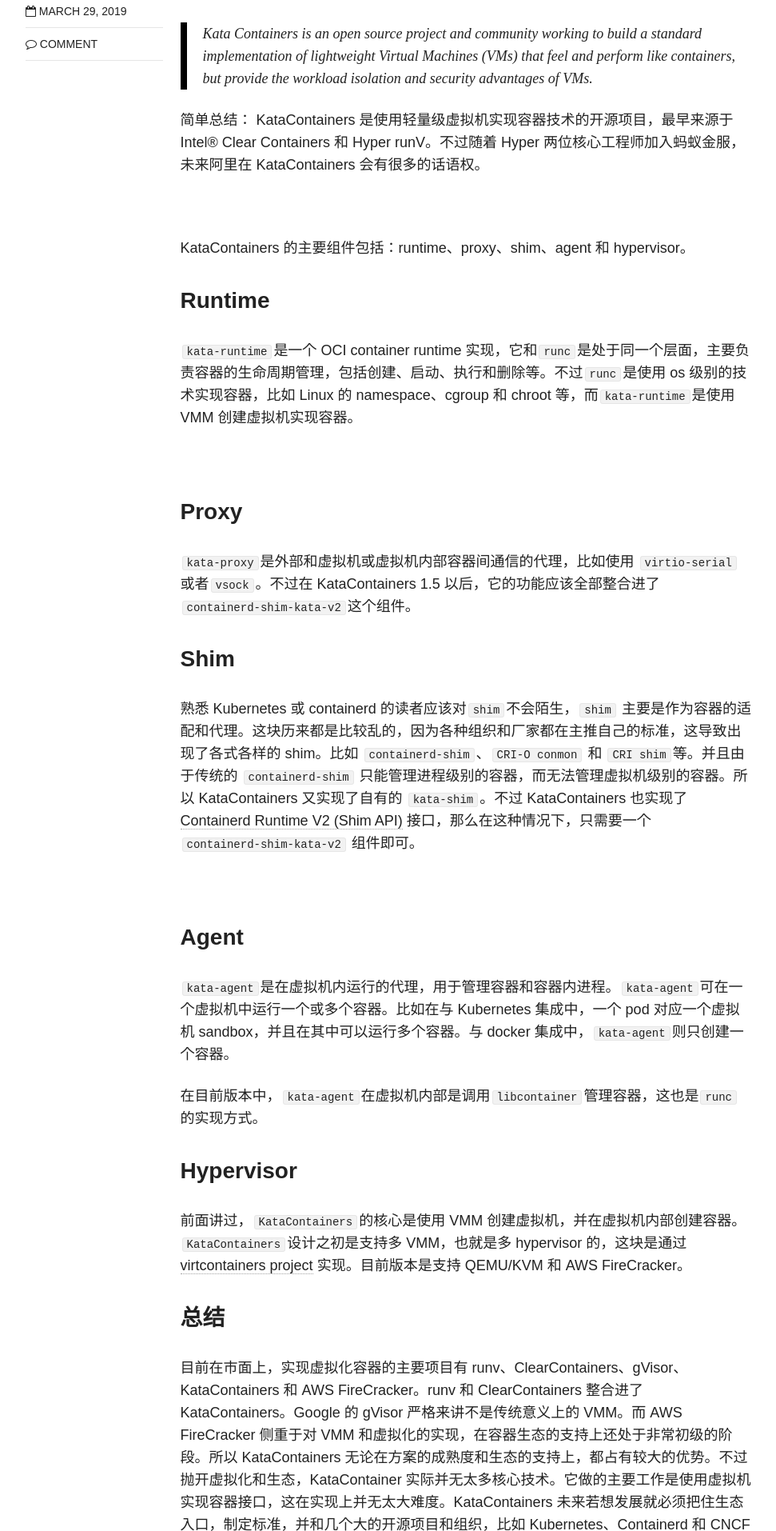
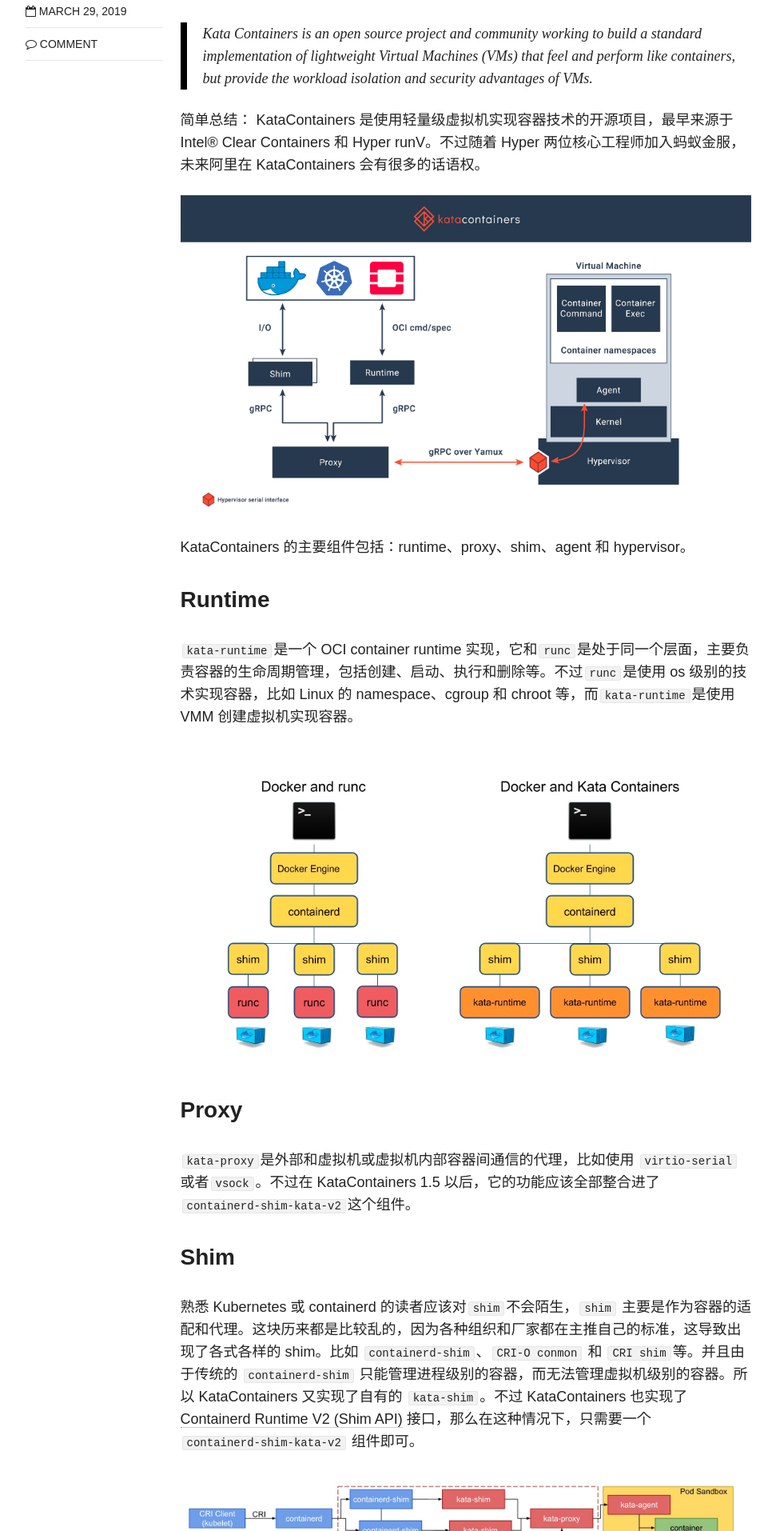
Before and after one commit to xiaoxubeii/xiaoxubeii.github.com, a Jekyll site: the page built from _posts/articles/2019-03-29-katacontainers.md, in a window 1280 px wide. Shown: the part 676-2590 px from the top of the page at 80% size, without its empty margins (154-1125 px from the left). Built offline with Jekyll 4.4.1, drawn with Linux system fonts in a browser that asks for light colours; comment, search, counter and statistics services are not loaded.

Commit message:
Correct images url.

```diff
--- a/_posts/articles/2019-03-29-katacontainers.md
+++ b/_posts/articles/2019-03-29-katacontainers.md
@@ -13,14 +13,14 @@ tags: [KataContainers, MicroVM]
 
 简单总结： KataContainers 是使用轻量级虚拟机实现容器技术的开源项目，最早来源于 Intel® Clear Containers 和 Hyper runV。不过随着 Hyper 两位核心工程师加入蚂蚁金服，未来阿里在 KataContainers 会有很多的话语权。
 
-![](/images/15537543761371/15537547378830.jpg)
+![](/images/15537547378830.jpg)
 
 KataContainers 的主要组件包括：runtime、proxy、shim、agent 和 hypervisor。
 
 ### Runtime
 `kata-runtime`是一个 OCI container runtime 实现，它和`runc`是处于同一个层面，主要负责容器的生命周期管理，包括创建、启动、执行和删除等。不过`runc`是使用 os 级别的技术实现容器，比如 Linux 的 namespace、cgroup 和 chroot 等，而`kata-runtime`是使用 VMM 创建虚拟机实现容器。
 
-![](/images/15537543761371/15538400523928.jpg)
+![](/images/15538400523928.jpg)
 
 ### Proxy
 `kata-proxy`是外部和虚拟机或虚拟机内部容器间通信的代理，比如使用 `virtio-serial`或者`vsock`。不过在 KataContainers 1.5 以后，它的功能应该全部整合进了`containerd-shim-kata-v2`这个组件。
@@ -28,7 +28,7 @@ KataContainers 的主要组件包括：runtime、proxy、shim、agent 和 hyperv
 ### Shim
 熟悉 Kubernetes 或 containerd 的读者应该对`shim`不会陌生，`shim` 主要是作为容器的适配和代理。这块历来都是比较乱的，因为各种组织和厂家都在主推自己的标准，这导致出现了各式各样的 shim。比如 `containerd-shim`、`CRI-O conmon` 和 `CRI shim`等。并且由于传统的 `containerd-shim` 只能管理进程级别的容器，而无法管理虚拟机级别的容器。所以 KataContainers 又实现了自有的 `kata-shim`。不过 KataContainers 也实现了 [Containerd Runtime V2 (Shim API)](https://github.com/kata-containers/runtime/tree/master/containerd-shim-v2) 接口，那么在这种情况下，只需要一个 `containerd-shim-kata-v2` 组件即可。
 
-![](/images/15537543761371/15538423093839.jpg)
+![](/images/15538423093839.jpg)
 
 ### Agent
 `kata-agent`是在虚拟机内运行的代理，用于管理容器和容器内进程。`kata-agent`可在一个虚拟机中运行一个或多个容器。比如在与 Kubernetes 集成中，一个 pod 对应一个虚拟机 sandbox，并且在其中可以运行多个容器。与 docker 集成中，`kata-agent`则只创建一个容器。
```
